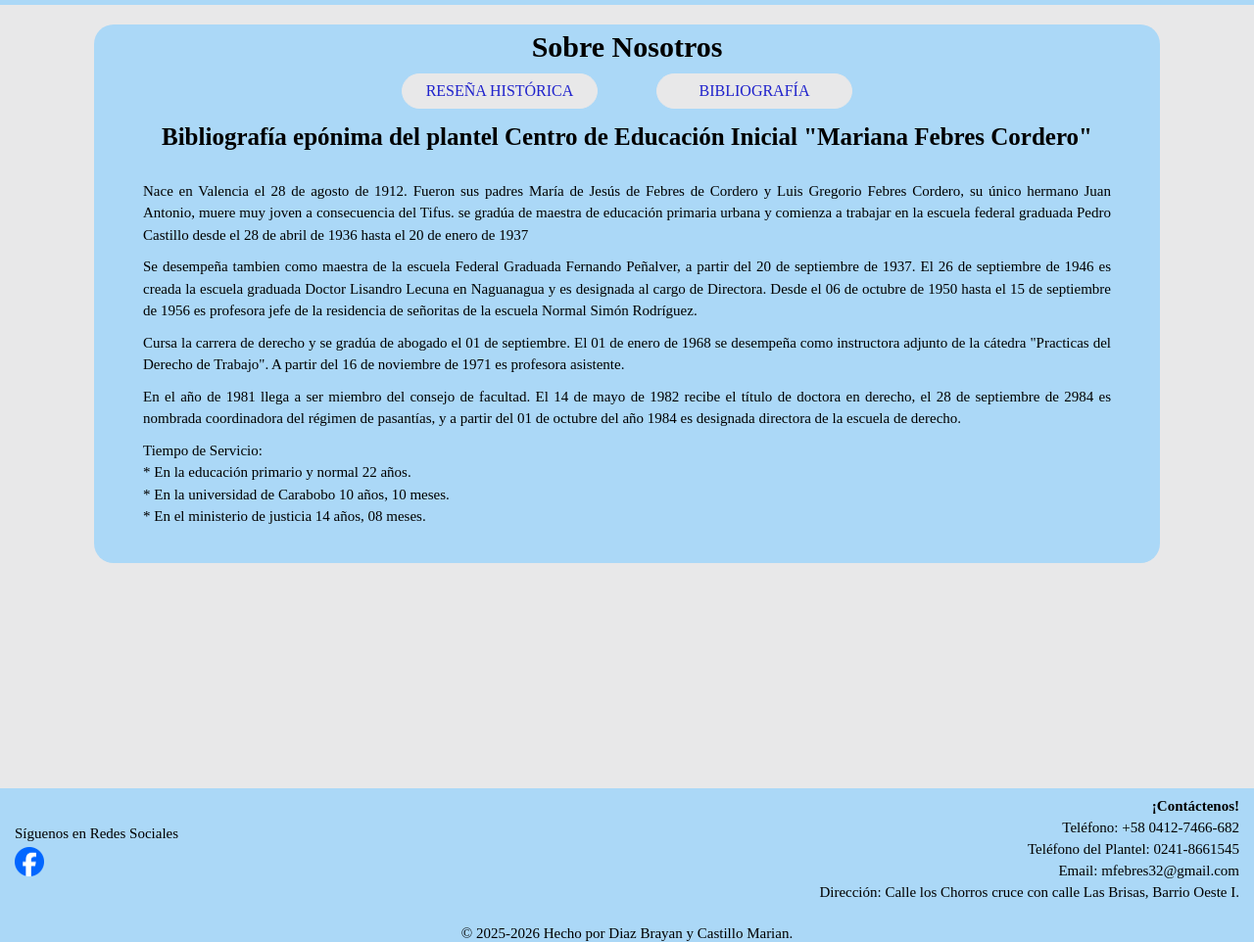
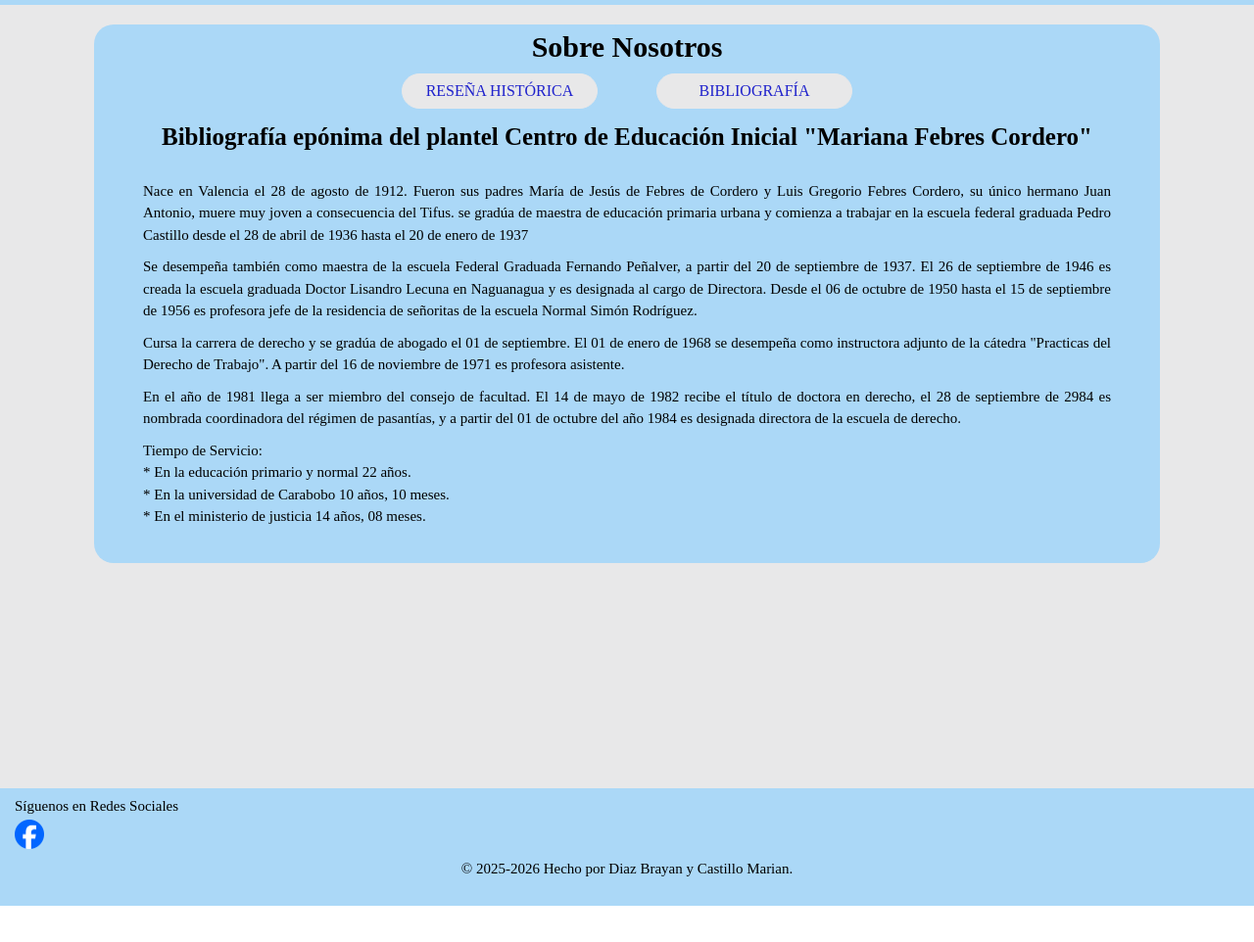
Before and after one commit to Brayan-1413/HOSTING_MARIANA_FEBRES_CORDERO, a plain HTML site: page nosotros.html in a window 1280 px wide. Shown: the part 115-1077 px from the top of the page at 98% size. After the commit the page ends 1040 px from the top, so only its background shows below. Drawn offline with Linux system fonts and the light colour scheme.

Commit message:
Add files via upload

```diff
--- a/css/contact-style.css
+++ b/css/contact-style.css
@@ -132,25 +132,13 @@ html{
 }
 
 .footer-img p{
+    padding-top: 1rem;
     font-size: 1.5rem;
 }
 
 .footer-img img{
     width: 3rem;
     margin-top: 0.5rem;
-}
-
-.footer-date {
-    display: flex;
-    flex-direction: column;
-    align-items: flex-end;
-    padding-right: 1.5rem;
-    margin: 1rem 0;
-}
-
-.footer-date p{
-    font-size: 1.5rem;
-    margin-bottom: 0.5rem;
 }
 
 .footer-position-2{
--- a/css/gallery-style.css
+++ b/css/gallery-style.css
@@ -175,25 +175,13 @@ html{
 }
 
 .footer-img p{
+    padding-top: 1rem;
     font-size: 1.5rem;
 }
 
 .footer-img img{
     width: 3rem;
     margin-top: 0.5rem;
-}
-
-.footer-date {
-    display: flex;
-    flex-direction: column;
-    align-items: flex-end;
-    padding-right: 1.5rem;
-    margin: 1rem 0;
-}
-
-.footer-date p{
-    font-size: 1.5rem;
-    margin-bottom: 0.5rem;
 }
 
 .footer-position-2{
--- a/css/index-style.css
+++ b/css/index-style.css
@@ -210,25 +210,13 @@ html{
 }
 
 .footer-img p{
+    padding-top: 1rem;
     font-size: 1.5rem;
 }
 
 .footer-img img{
     width: 3rem;
     margin-top: 0.5rem;
-}
-
-.footer-date {
-    display: flex;
-    flex-direction: column;
-    align-items: flex-end;
-    padding-right: 1.5rem;
-    margin: 1rem 0;
-}
-
-.footer-date p{
-    font-size: 1.5rem;
-    margin-bottom: 0.5rem;
 }
 
 .footer-position-2{
--- a/css/information-style.css
+++ b/css/information-style.css
@@ -137,25 +137,13 @@ html{
 }
 
 .footer-img p{
+    padding-top: 1rem;
     font-size: 1.5rem;
 }
 
 .footer-img img{
     width: 3rem;
     margin-top: 0.5rem;
-}
-
-.footer-date {
-    display: flex;
-    flex-direction: column;
-    align-items: flex-end;
-    padding-right: 1.5rem;
-    margin: 1rem 0;
-}
-
-.footer-date p{
-    font-size: 1.5rem;
-    margin-bottom: 0.5rem;
 }
 
 .footer-position-2{
--- a/css/nosotros-style.css
+++ b/css/nosotros-style.css
@@ -162,25 +162,13 @@ html{
 }
 
 .footer-img p{
+    padding-top: 1rem;
     font-size: 1.5rem;
 }
 
 .footer-img img{
     width: 3rem;
     margin-top: 0.5rem;
-}
-
-.footer-date {
-    display: flex;
-    flex-direction: column;
-    align-items: flex-end;
-    padding-right: 1.5rem;
-    margin: 1rem 0;
-}
-
-.footer-date p{
-    font-size: 1.5rem;
-    margin-bottom: 0.5rem;
 }
 
 .footer-position-2{
--- a/nosotros.html
+++ b/nosotros.html
@@ -3,14 +3,14 @@
 <head>
     <meta charset="UTF-8">
     <meta name="viewport" content="width=device-width, initial-scale=1.0">
-    <title>CEI "Mariana Febres Cordero"</title>
+    <title>C.E.I "Mariana Febres Cordero"</title>
     <link rel="stylesheet" href="./css/nosotros-style.css">
 </head>
 <body>
     <header class="nav-container">
         <nav class="nav-menu">
             <div class="nav-logo">
-                <img src="./img/logo/logo.webp" alt="Logo del Centro de Educación Inicial Mariana Febres Cordero ">
+                <img src="./img/logo/logo_2.webp" alt="Logo del Centro de Educación Inicial Mariana Febres Cordero ">
             </div>
             <div>
                 <ul class="nav-option">
@@ -41,12 +41,12 @@
                         <p>El Centro de Educación Inicial "Mariana Febres Cordero" se ubica en el municipio Naguanagua, parroquia Naguanagua, Comunidad Barrio Oeste I, Calle Los Chorros cruce con calle Las Brisas.</p>
                         <p>Este colegio nace a mediados de 1966, producto de la necesidad demandante en la zona de atender a la población infantil bajo el nombre de Jardín de Infancia "Receptoria Tarapio".En fecha de 18 de julio de 2001, a Jardín de Infancia "Mariana Febres Cordero".</p>
                         <p>Luego, en enero de 2008 pasa a ser Centro de Educación Inicial al inaugurarse el aula maternal para atender a niños de 2 años de edad. El preescolar lleva este nombre en honor a la ilustre abogada y docente valenciana.</p>
-                        <img src="./img/logo/logo.webp" alt='Logo CEI "Mariana Febres Cordero"'>
+                        <img src="./img/logo/logo_2.webp" alt='Logo CEI "Mariana Febres Cordero"'>
                     </div>
                     <div id="bibliografia" style="display: block;">
                         <h3>Bibliografía epónima del plantel Centro de Educación Inicial "Mariana Febres Cordero"</h3>
                         <p>Nace en Valencia el 28 de agosto de 1912. Fueron sus padres María de Jesús de Febres de Cordero y Luis Gregorio Febres Cordero, su único hermano Juan Antonio, muere muy joven a consecuencia del Tifus. se gradúa de maestra de educación primaria urbana y comienza a trabajar en la escuela federal graduada Pedro Castillo desde el 28 de abril de 1936 hasta el 20 de enero de 1937</p>
-                        <p>Se desempeña tambien como maestra de la escuela Federal Graduada Fernando Peñalver, a partir del 20 de septiembre de 1937. El 26 de septiembre de 1946 es creada la escuela graduada Doctor Lisandro Lecuna en Naguanagua y es designada al cargo de Directora. Desde el 06 de octubre de 1950 hasta el 15 de septiembre de 1956 es profesora jefe de la residencia de señoritas de la escuela Normal Simón Rodríguez.</p>
+                        <p>Se desempeña también como maestra de la escuela Federal Graduada Fernando Peñalver, a partir del 20 de septiembre de 1937. El 26 de septiembre de 1946 es creada la escuela graduada Doctor Lisandro Lecuna en Naguanagua y es designada al cargo de Directora. Desde el 06 de octubre de 1950 hasta el 15 de septiembre de 1956 es profesora jefe de la residencia de señoritas de la escuela Normal Simón Rodríguez.</p>
                         <p>Cursa la carrera de derecho y se gradúa de abogado el 01 de septiembre. El 01 de enero de 1968 se desempeña como instructora adjunto de la cátedra "Practicas del Derecho de Trabajo". A partir del 16 de noviembre de 1971 es profesora asistente.</p>
                         <p>En el año de 1981 llega a ser miembro del consejo de facultad. El 14 de mayo de 1982 recibe el título de doctora en derecho, el 28 de septiembre de 2984 es nombrada coordinadora del régimen de pasantías, y a partir del 01 de octubre del año 1984 es designada directora de la escuela de derecho.</p>
                         <p>Tiempo de Servicio:<br>* En la educación primario y normal 22 años.<br>* En la universidad de Carabobo 10 años, 10 meses.<br>* En el ministerio de justicia 14 años, 08 meses.</p>
@@ -63,13 +63,6 @@
                 <p>Síguenos en Redes Sociales</p>
                 <a href="https://www.facebook.com/groups/1489710087958261/?locale=es_LA" target="_blank" rel="noopener noreferrer"> <img src="./img/redes/2023_Facebook_icon.svg.png" alt="Facebook"></a>
             </div>
-            <div class="footer-date">
-                <p><strong>¡Contáctenos!</strong></p>
-                <p>Teléfono: +58 0412-7466-682</p>
-                <p>Teléfono del Plantel: 0241-8661545</p>
-                <p>Email: mfebres32@gmail.com</p>
-                <p>Dirección: Calle los Chorros cruce con calle Las Brisas, Barrio Oeste I.</p>
-            </div>
         </section>
         <section class="footer-position-2">
             <div class="footer-copyright">
```
Also changed, not shown: contacto.html (+3 -9 lines), galeria.html (+5 -9 lines), index.html (+2 -9 lines), informacion.html (+2 -9 lines), img/carrusel/recuerdo15.png (added), img/carrusel/recuerdo16.png (added), img/carrusel/recuerdo17.png (added), img/logo/logo.png (added), img/logo/logo.webp, img/logo/logo_2.webp (added).
